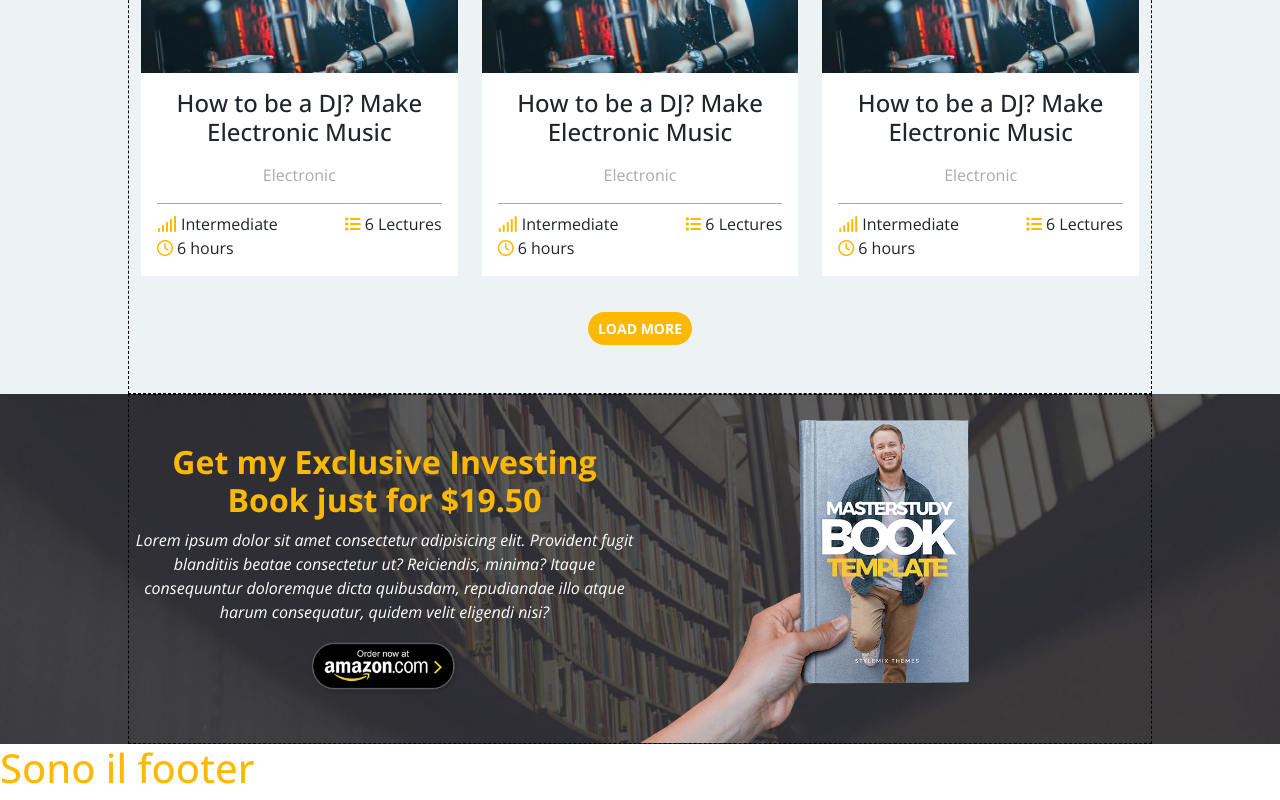
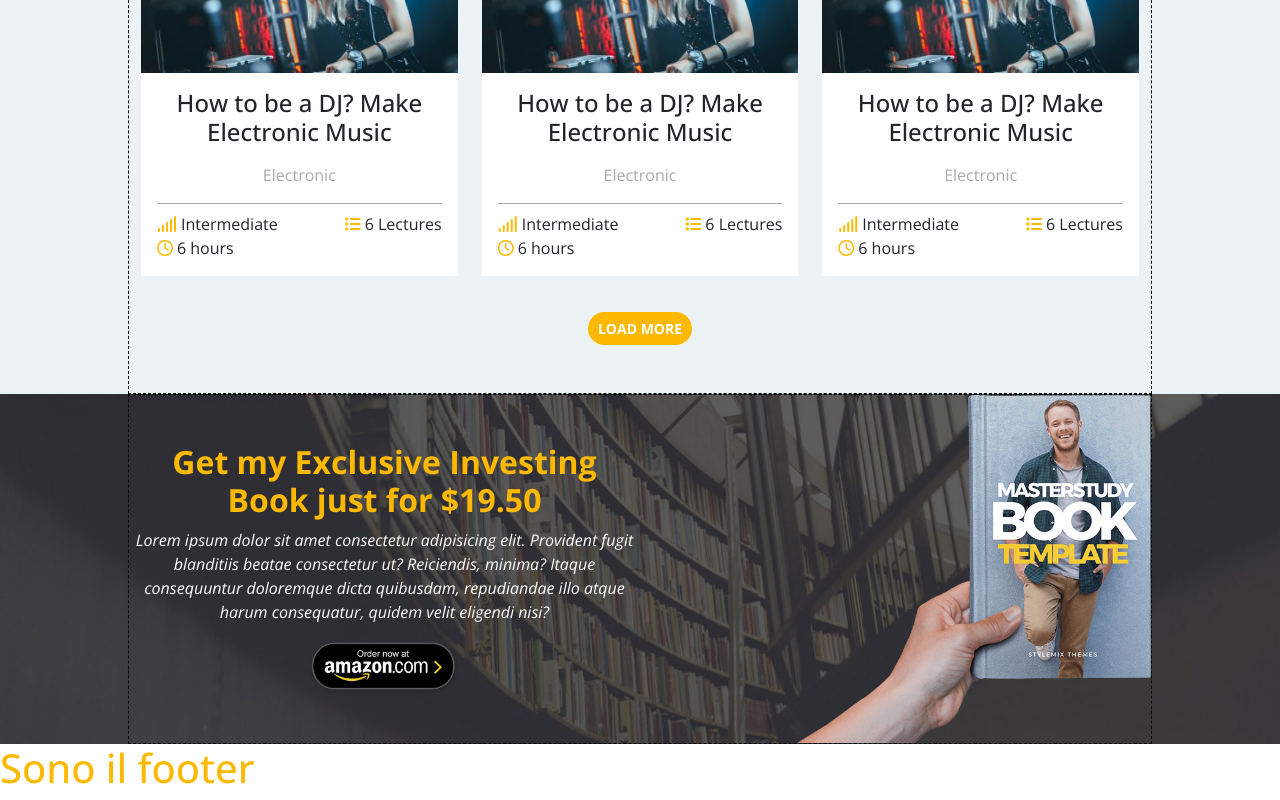
Before and after one commit to gianlucafalaschi/proj-html-vuejs, a Vue app: page / in a window 1280 px wide. Shown: the part 1637-2437 px from the top of the page. Built offline with nearby package versions, Linux system fonts and the light colour scheme.

Commit message:
ms-row background image

```diff
--- a/src/components/AppBookSales.vue
+++ b/src/components/AppBookSales.vue
@@ -16,7 +16,6 @@
                         </a>
                     </div>
                 </div>
-                <div class="ms-col-50 ms-col-50-right"></div>
             </div>
         </div>
     </section>
@@ -37,6 +36,10 @@
 
 .ms-row {
     display: flex;
+    background-image: url('../assets/img/book.png');
+    background-size: contain;
+    background-repeat: no-repeat;
+    background-position:bottom right;
 }
 
 .ms-col-50-left {
```
